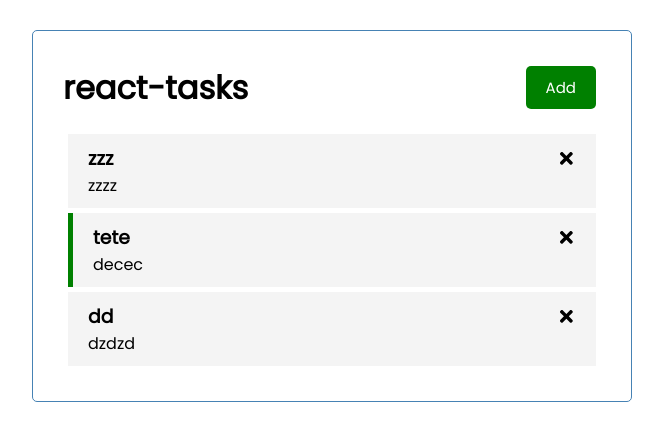
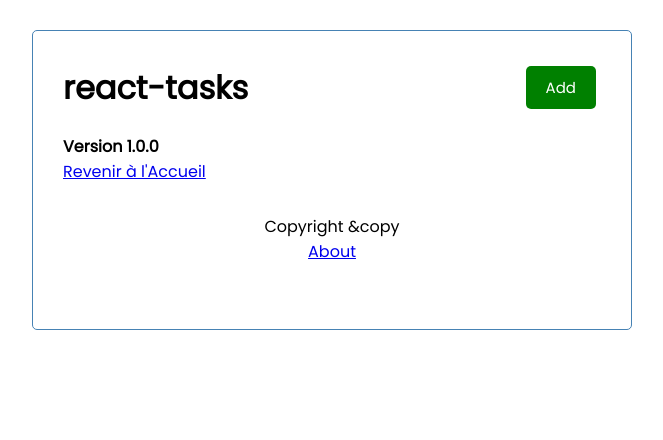
Before and after one commit to san292/react-tasks, a React (Create React App) app: page /about in a window 1280 px wide. Shown: the top 440 px of the page, without its empty margins (308-971 px from the left). Built offline with nearby package versions, Linux system fonts and the light colour scheme; data requests are answered from the project's data file.

Commit message:
add components Footer About and Routes

```diff
--- a/package.json
+++ b/package.json
@@ -10,6 +10,7 @@
     "react": "^18.0.0",
     "react-dom": "^18.0.0",
     "react-icons": "^4.3.1",
+    "react-router-dom": "^6.3.0",
     "react-scripts": "5.0.1",
     "web-vitals": "^2.1.4"
   },
@@ -19,7 +20,6 @@
     "test": "react-scripts test",
     "eject": "react-scripts eject",
     "server": "json-server  --watch db.json --port 5000"
-
   },
   "eslintConfig": {
     "extends": [
--- a/src/App.js
+++ b/src/App.js
@@ -1,7 +1,11 @@
 import React, { useState, useEffect } from 'react';
-import AddTask from './components/AddTask';
+import { BrowserRouter as Router, Routes, Route } from 'react-router-dom';
+import Footer from './components/Footer';
 import Header from './components/Header';
 import Tasks from './components/Tasks';
+import AddTask from './components/AddTask';
+import About from './components/About';
+
 // import axios from 'axios';
 
 function App() {
@@ -81,7 +85,7 @@
       },
       body: JSON.stringify(upTask)
     });
-    const data = res.json();
+    const data = await res.json();
     setTasks(data);
 
     setTasks(
@@ -92,8 +96,14 @@
   };
 
   return (
+    <Router>
       <div className="container">
         <Header onShowAdd={showAddTaskForm} showAddTask={showAddTask} />
+        <Routes>
+          <Route
+            path="/"
+            element={
+              <>
                 {showAddTask && <AddTask onAdd={addTask} />}
                 {tasks.length > 0 ? (
                   <Tasks
@@ -104,7 +114,14 @@
                 ) : (
                   'pas de tache à afficher '
                 )}
+              </>
+            }
+          />
+          <Route path="/about" element={<About />} />
+        </Routes>
+        <Footer />
       </div>
+    </Router>
   );
 }
 
--- /dev/null
+++ b/src/components/About.js
@@ -0,0 +1,12 @@
+import { Link } from 'react-router-dom';
+
+const About = () => {
+  return (
+    <div>
+      <h4>Version 1.0.0</h4>
+      <Link to="/">Revenir à l'Accueil</Link>
+    </div>
+  );
+};
+
+export default About;
--- a/src/components/AddTask.js
+++ b/src/components/AddTask.js
@@ -4,7 +4,7 @@
   const [text, setText] = useState('');
   const [day, setDay] = useState('');
   const [reminder, setReminder] = useState(false);
-  console.log(text, 'text');
+
   const onSubmit = (e) => {
     e.preventDefault();
     if (!text) {
@@ -16,6 +16,7 @@
     setDay('');
     setReminder(false);
   };
+
   return (
     <form className="add-form" onSubmit={onSubmit}>
       <div className="form-control">
--- a/src/components/Button.js
+++ b/src/components/Button.js
@@ -1,5 +1,3 @@
-import React from 'react';
-
 const Button = ({ color, title, onShowAdd }) => {
   return (
     <button className="btn" style={{ background: color }} onClick={onShowAdd}>
--- /dev/null
+++ b/src/components/Footer.js
@@ -0,0 +1,11 @@
+import { Link } from 'react-router-dom';
+const Footer = () => {
+  return (
+    <footer>
+      <p>Copyright &copy</p>
+      <Link to="/about">About</Link>
+    </footer>
+  );
+};
+
+export default Footer;
--- a/src/components/Header.js
+++ b/src/components/Header.js
@@ -1,4 +1,3 @@
-import React from 'react';
 import Button from './Button';
 
 const Header = ({ onShowAdd, showAddTask }) => {
--- a/src/components/Task.js
+++ b/src/components/Task.js
@@ -1,4 +1,3 @@
-import React from 'react';
 import { FaTimes } from 'react-icons/fa';
 
 const task = ({ task, deleteTask, onToggle }) => {
```
Also changed, not shown: 1 other file (tests, documents, lock files or other folders). Lines whose indentation alone changed are shown as unchanged.
